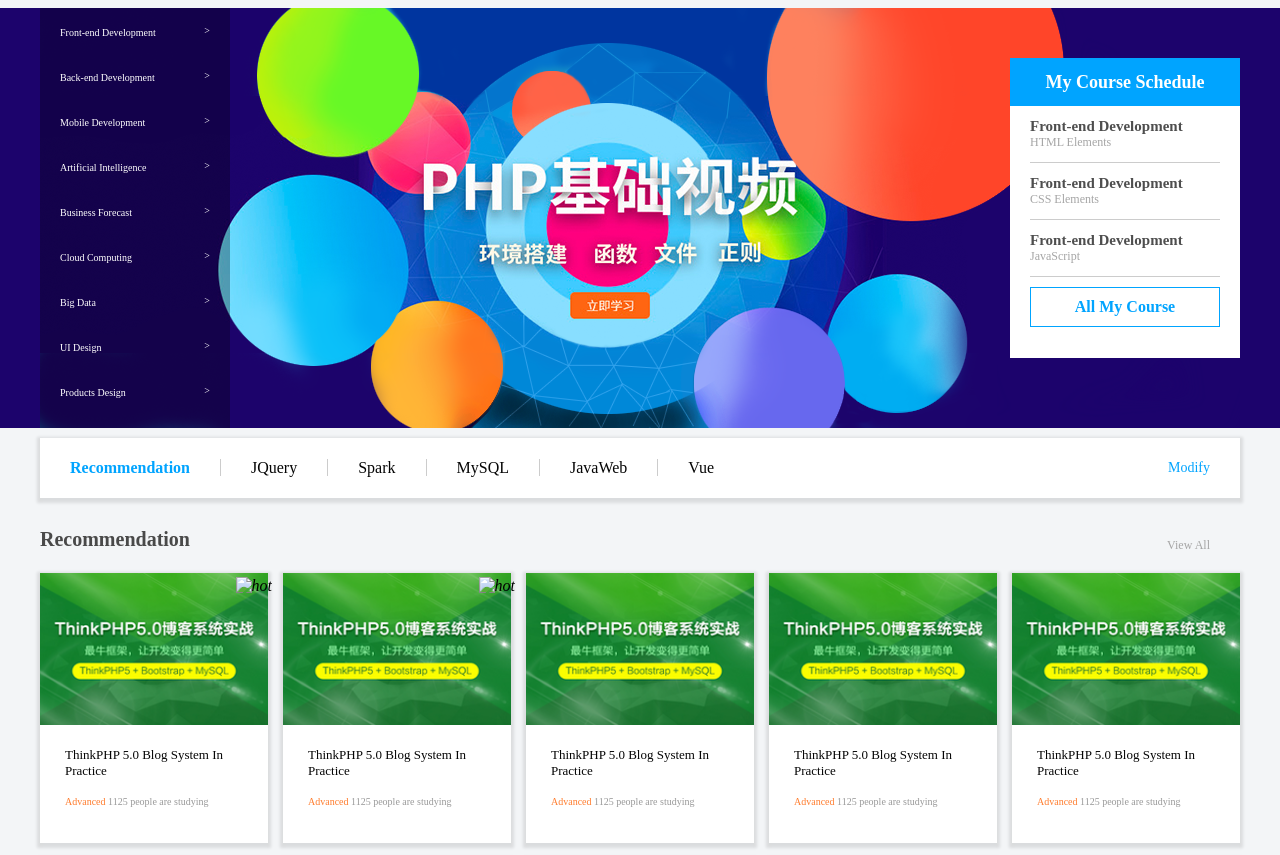
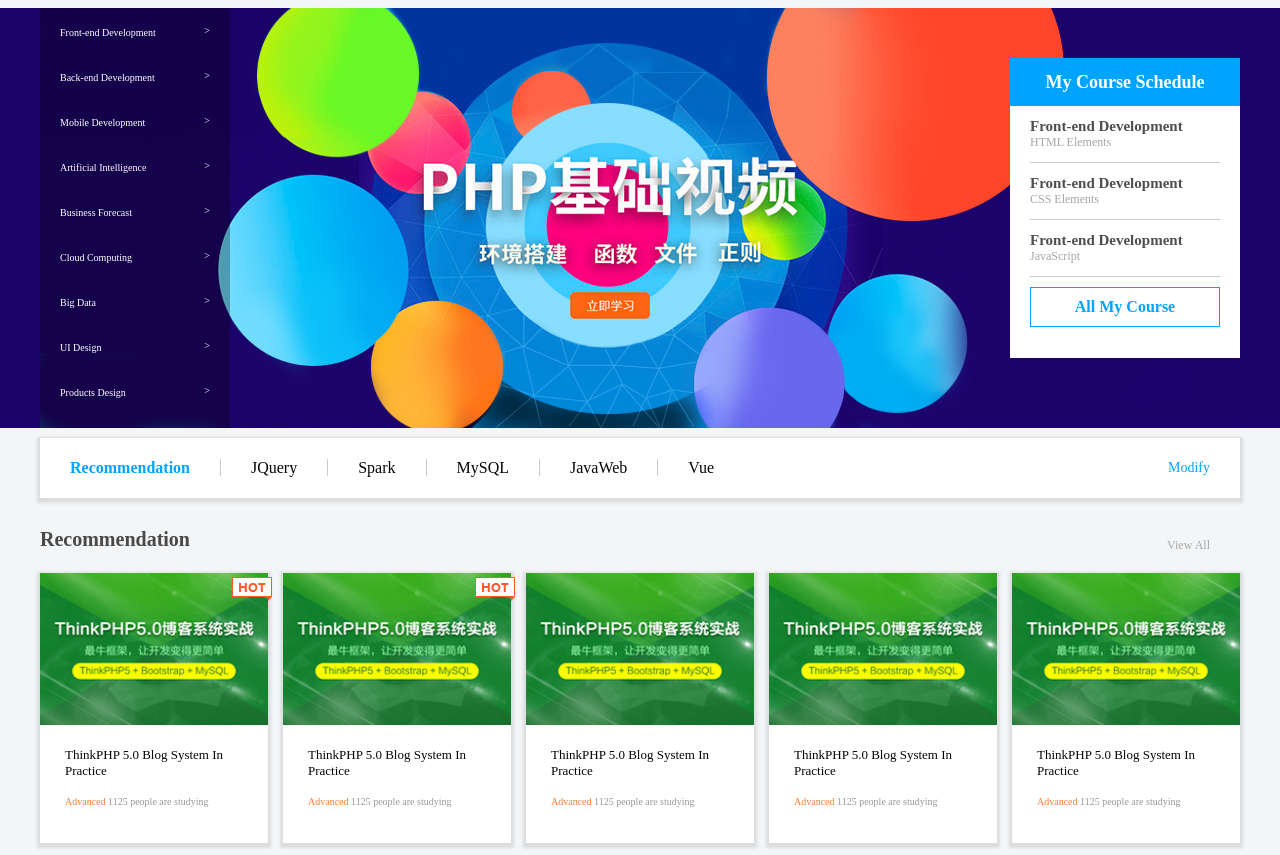
Before and after one commit to teaya032895/teaya032895.github.io, a plain HTML site: page index.html in a window 1280 px wide. Shown: the part 94-949 px from the top of the page. Drawn offline with Linux system fonts and the light colour scheme.

Commit message:
correct the img address

```diff
--- a/index.html
+++ b/index.html
@@ -13,7 +13,7 @@
     <!-- 1.header start -->
     <div class="header w">
         <div class="logo">
-            <img src="img的副本/学成在线.png" alt="logo">
+            <img src="img/学成在线.png" alt="logo">
         </div>
 
         <div class="nav">
@@ -30,7 +30,7 @@
         </div>
 
         <div class="user">
-            <img src="img的副本/user.png" alt="user">
+            <img src="img/user.png" alt="user">
             User-Guest
         </div>
 
@@ -104,9 +104,9 @@
             <ul class="clearfix">
                 <li>
                     <em>
-                        <img src="/Day 7/img的副本/hot.png" alt="hot">
+                        <img src="img/hot.png" alt="hot">
                     </em>
-                    <img src="img的副本/pic.png" alt="pic">
+                    <img src="img/pic.png" alt="pic">
                     <h4>ThinkPHP 5.0 Blog System In Practice</h4>
                     <div class="info">
                         <span>Advanced</span> 1125 people are studying
@@ -115,9 +115,9 @@
 
                 <li>
                     <em>
-                        <img src="/Day 7/img的副本/hot.png" alt="hot">
+                        <img src="img/hot.png" alt="hot">
                     </em>
-                    <img src="img的副本/pic.png" alt="pic">
+                    <img src="img/pic.png" alt="pic">
                     <h4>ThinkPHP 5.0 Blog System In Practice</h4>
                     <div class="info">
                         <span>Advanced</span> 1125 people are studying
@@ -125,7 +125,7 @@
                 </li>
 
                 <li>
-                    <img src="img的副本/pic.png" alt="pic">
+                    <img src="img/pic.png" alt="pic">
                     <h4>ThinkPHP 5.0 Blog System In Practice</h4>
                     <div class="info">
                         <span>Advanced</span> 1125 people are studying
@@ -133,7 +133,7 @@
                 </li>
 
                 <li>
-                    <img src="img的副本/pic.png" alt="pic">
+                    <img src="img/pic.png" alt="pic">
                     <h4>ThinkPHP 5.0 Blog System In Practice</h4>
                     <div class="info">
                         <span>Advanced</span> 1125 people are studying
@@ -141,7 +141,7 @@
                 </li>
 
                 <li>
-                    <img src="img的副本/pic.png" alt="pic">
+                    <img src="img/pic.png" alt="pic">
                     <h4>ThinkPHP 5.0 Blog System In Practice</h4>
                     <div class="info">
                         <span>Advanced</span> 1125 people are studying
@@ -149,7 +149,7 @@
                 </li>
 
                 <li>
-                    <img src="img的副本/pic.png" alt="pic">
+                    <img src="img/pic.png" alt="pic">
                     <h4>ThinkPHP 5.0 Blog System In Practice</h4>
                     <div class="info">
                         <span>Advanced</span> 1125 people are studying
@@ -157,7 +157,7 @@
                 </li>
 
                 <li>
-                    <img src="img的副本/pic.png" alt="pic">
+                    <img src="img/pic.png" alt="pic">
                     <h4>ThinkPHP 5.0 Blog System In Practice</h4>
                     <div class="info">
                         <span>Advanced</span> 1125 people are studying
@@ -165,7 +165,7 @@
                 </li>
 
                 <li>
-                    <img src="img的副本/pic.png" alt="pic">
+                    <img src="img/pic.png" alt="pic">
                     <h4>ThinkPHP 5.0 Blog System In Practice</h4>
                     <div class="info">
                         <span>Advanced</span> 1125 people are studying
@@ -173,7 +173,7 @@
                 </li>
 
                 <li>
-                    <img src="img的副本/pic.png" alt="pic">
+                    <img src="img/pic.png" alt="pic">
                     <h4>ThinkPHP 5.0 Blog System In Practice</h4>
                     <div class="info">
                         <span>Advanced</span>125 people are studying
@@ -181,7 +181,7 @@
                 </li>
 
                 <li>
-                    <img src="img的副本/pic.png" alt="pic">
+                    <img src="img/pic.png" alt="pic">
                     <h4>ThinkPHP 5.0 Blog System In Practice</h4>
                     <div class="info">
                         <span>Advanced</span>
@@ -197,7 +197,7 @@
     <div class="footer">
         <div class="w">
             <div class="copyright">
-                <img src="/Day 7/img的副本/学成在线.png" alt="logo">
+                <img src="img/学成在线.png" alt="logo">
                 <p>Dedicated to popularizing the best education in China, we offer online courses in partnership with leading Chinese universities and institutions.<br><br>
                     © 2017年XTCG Inc.保留所有权利。-沪ICP备15025210号</p>
                     <a href="#" class="app">Download APP</a>
--- a/style.css
+++ b/style.css
@@ -94,7 +94,7 @@ a {
     width: 50px;
     height: 42px;
     border: 0;
-    background-image: url(img的副本/btn.png);
+    background-image: url(img/btn.png);
 }
 
 .user {
@@ -113,7 +113,7 @@ a {
 
 .banner .w {
     height: 420px;
-    background: url(img的副本/banner2.png) no-repeat top center;
+    background: url(img/banner2.png) no-repeat top center;
 }
 
 .subnav {
```
Also changed, not shown: img/banner2.png (renamed from img的副本/banner2.png), img/btn.png (renamed from img的副本/btn.png), img/hot.png (renamed from img的副本/hot.png), img/pic.png (renamed from img的副本/pic.png), img/user.png (renamed from img的副本/user.png), img/图层136.png (renamed from img的副本/图层136.png), img/图层155.png (renamed from img的副本/图层155.png), img/学成在线.png (renamed from img的副本/学成在线.png), 3 other files.
